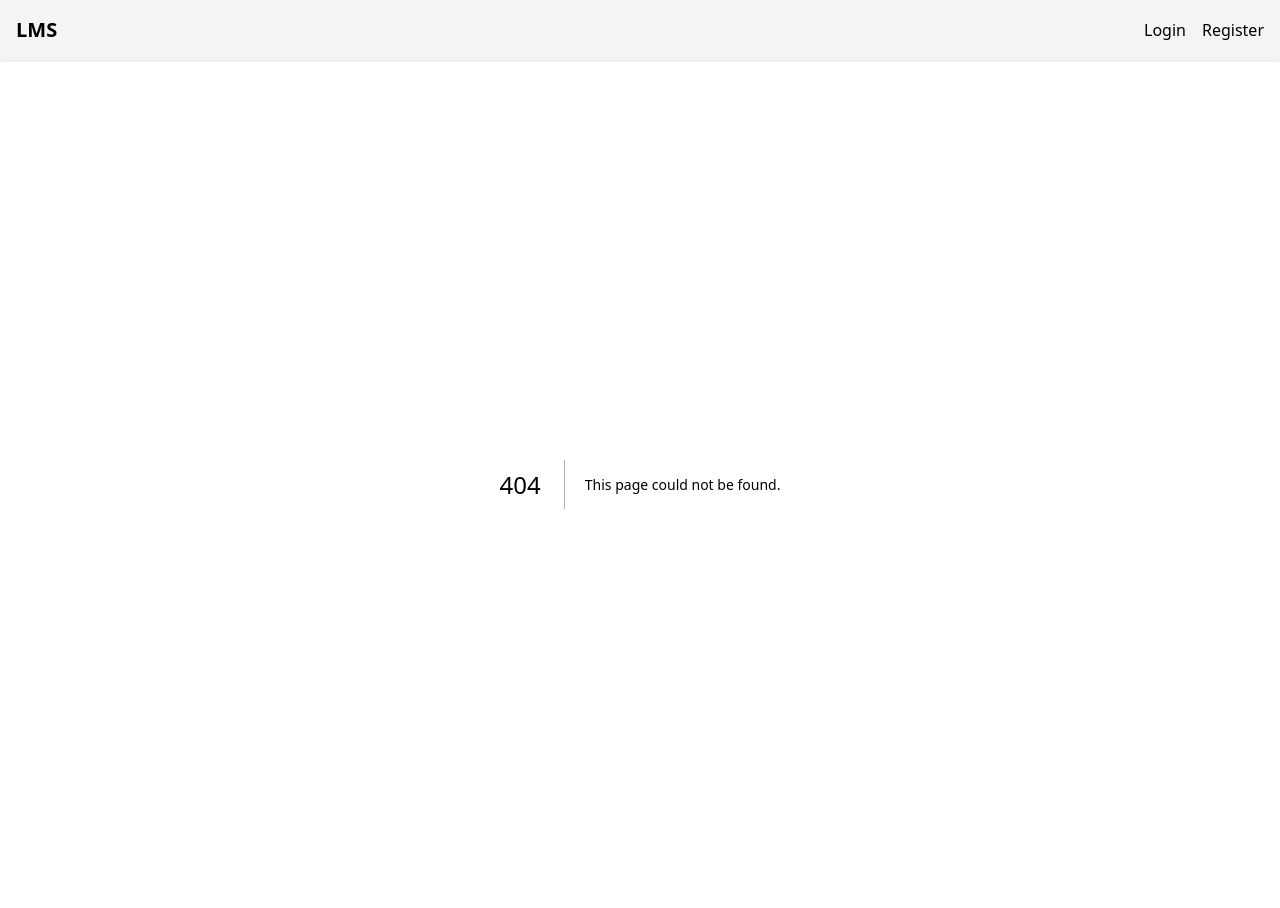
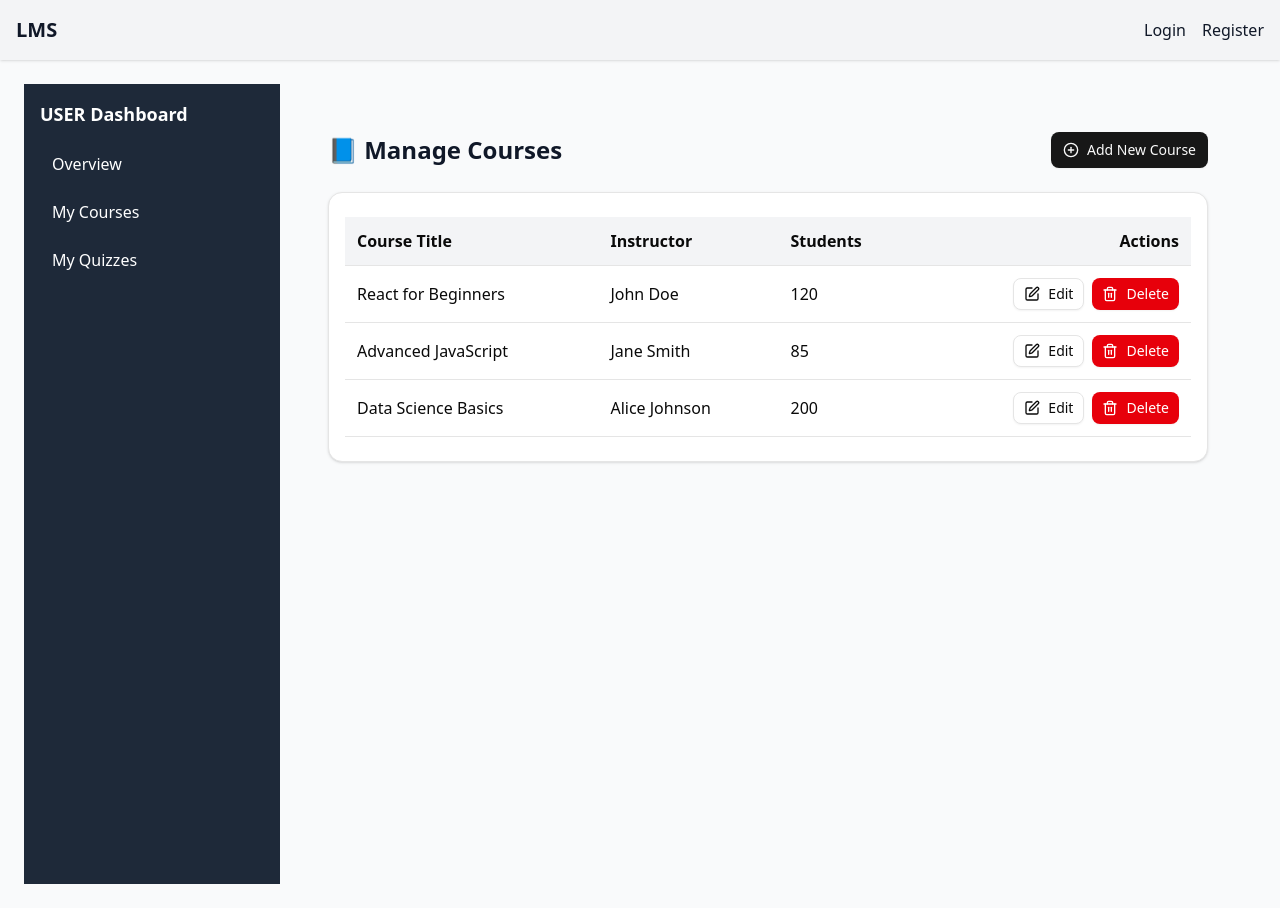
Before and after one commit to gpavan234/lms-api-frontend, a Next.js app: page /dashboard/courses in a window 1280 px wide. Before the commit this address had no page. Built offline with nearby package versions, Linux system fonts and the light colour scheme.

Commit message:
feat(admin): add courses management page with list, edit, and delete actions

```diff
--- /dev/null
+++ b/src/app/dashboard/courses/page.tsx
@@ -0,0 +1,96 @@
+"use client";
+
+import { useState, useEffect } from "react";
+import { Button } from "@/components/ui/button";
+import { Card } from "@/components/ui/card";
+import { Edit, Trash2, PlusCircle } from "lucide-react";
+
+// Mock Data (replace with API later)
+const mockCourses = [
+  {
+    id: "1",
+    title: "React for Beginners",
+    instructor: "John Doe",
+    students: 120,
+  },
+  {
+    id: "2",
+    title: "Advanced JavaScript",
+    instructor: "Jane Smith",
+    students: 85,
+  },
+  {
+    id: "3",
+    title: "Data Science Basics",
+    instructor: "Alice Johnson",
+    students: 200,
+  },
+];
+
+export default function AdminCoursesPage() {
+  const [courses, setCourses] = useState(mockCourses);
+
+  // 🔹 Later replace with API call
+  useEffect(() => {
+    // fetch("/api/admin/courses", { headers: { Authorization: `Bearer ${token}` } })
+    //   .then(res => res.json())
+    //   .then(data => setCourses(data));
+  }, []);
+
+  const handleDelete = (id: string) => {
+    if (confirm("Are you sure you want to delete this course?")) {
+      setCourses(courses.filter((course) => course.id !== id));
+    }
+  };
+
+  return (
+    <main className="p-6">
+      <div className="flex justify-between items-center mb-6">
+        <h1 className="text-2xl font-bold">📘 Manage Courses</h1>
+        <Button className="flex items-center gap-2">
+          <PlusCircle className="w-4 h-4" />
+          Add New Course
+        </Button>
+      </div>
+
+      {courses.length === 0 ? (
+        <p className="text-gray-600">No courses found.</p>
+      ) : (
+        <Card className="p-4 shadow-lg overflow-x-auto">
+          <table className="w-full text-left border-collapse">
+            <thead>
+              <tr className="bg-gray-100">
+                <th className="p-3 border-b">Course Title</th>
+                <th className="p-3 border-b">Instructor</th>
+                <th className="p-3 border-b">Students</th>
+                <th className="p-3 border-b text-right">Actions</th>
+              </tr>
+            </thead>
+            <tbody>
+              {courses.map((course) => (
+                <tr key={course.id} className="hover:bg-gray-50">
+                  <td className="p-3 border-b">{course.title}</td>
+                  <td className="p-3 border-b">{course.instructor}</td>
+                  <td className="p-3 border-b">{course.students}</td>
+                  <td className="p-3 border-b text-right space-x-2">
+                    <Button variant="outline" size="sm" className="flex items-center gap-1">
+                      <Edit className="w-4 h-4" /> Edit
+                    </Button>
+                    <Button
+                      variant="destructive"
+                      size="sm"
+                      className="flex items-center gap-1"
+                      onClick={() => handleDelete(course.id)}
+                    >
+                      <Trash2 className="w-4 h-4" /> Delete
+                    </Button>
+                  </td>
+                </tr>
+              ))}
+            </tbody>
+          </table>
+        </Card>
+      )}
+    </main>
+  );
+}
--- /dev/null
+++ b/src/app/dashboard/my-courses/page.tsx
@@ -0,0 +1,83 @@
+"use client";
+
+import { useState, useEffect } from "react";
+import { Card } from "@/components/ui/card";
+import { Button } from "@/components/ui/button";
+import Link from "next/link";
+
+// Mock data for now – later replace with API
+const mockCourses = [
+  {
+    id: "1",
+    title: "React for Beginners",
+    description: "Learn the basics of React including components, hooks, and state management.",
+    thumbnail: "https://source.unsplash.com/400x200/?react,javascript",
+    progress: 60,
+  },
+  {
+    id: "2",
+    title: "Advanced JavaScript",
+    description: "Deep dive into closures, async programming, and design patterns.",
+    thumbnail: "https://source.unsplash.com/400x200/?javascript,code",
+    progress: 30,
+  },
+  {
+    id: "3",
+    title: "Data Science Basics",
+    description: "Get started with Python, NumPy, Pandas, and Machine Learning.",
+    thumbnail: "https://source.unsplash.com/400x200/?datascience,python",
+    progress: 90,
+  },
+];
+
+export default function MyCoursesPage() {
+  const [courses, setCourses] = useState(mockCourses);
+
+  // 🔹 Later replace this with API call
+  useEffect(() => {
+    // fetch("/api/courses/my-courses", { headers: { Authorization: `Bearer ${token}` } })
+    //   .then(res => res.json())
+    //   .then(data => setCourses(data));
+  }, []);
+
+  return (
+    <main className="p-6">
+      <h1 className="text-2xl font-bold mb-6">📚 My Courses</h1>
+
+      {courses.length === 0 ? (
+        <p className="text-gray-600">You have not enrolled in any courses yet.</p>
+      ) : (
+        <div className="grid grid-cols-1 md:grid-cols-2 lg:grid-cols-3 gap-6">
+          {courses.map((course) => (
+            <Card key={course.id} className="overflow-hidden shadow-lg">
+              <img
+                src={course.thumbnail}
+                alt={course.title}
+                className="w-full h-40 object-cover"
+              />
+              <div className="p-4">
+                <h2 className="text-lg font-bold mb-2">{course.title}</h2>
+                <p className="text-sm text-gray-600 mb-4">{course.description}</p>
+
+                {/* Progress Bar */}
+                <div className="w-full bg-gray-200 rounded-full h-3 mb-3">
+                  <div
+                    className="bg-green-500 h-3 rounded-full transition-all"
+                    style={{ width: `${course.progress}%` }}
+                  />
+                </div>
+                <p className="text-xs text-gray-500 mb-3">
+                  Progress: {course.progress}%
+                </p>
+
+                <Link href={`/learn/${course.id}`}>
+                  <Button className="w-full">Continue Learning</Button>
+                </Link>
+              </div>
+            </Card>
+          ))}
+        </div>
+      )}
+    </main>
+  );
+}
```
